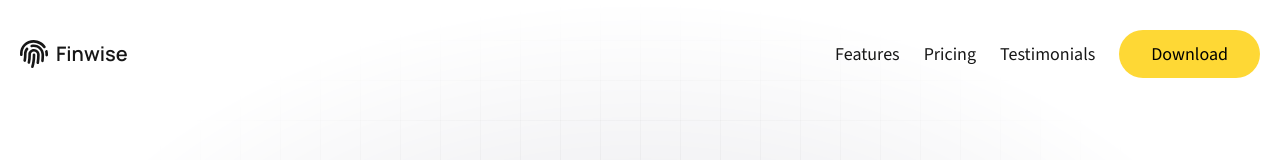
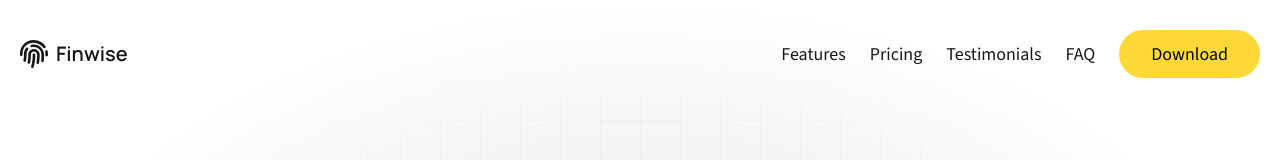
Before and after one commit to Ortannu/finwise-saas-landing-page, a Next.js app: page / in a window 1280 px wide. Shown: the top 160 px of the page. Built offline with nearby package versions, Linux system fonts and the light colour scheme.

Commit message:
Update menuItems.ts

```diff
--- a/src/data/menuItems.ts
+++ b/src/data/menuItems.ts
@@ -1,16 +1,8 @@
 import { IMenuItem } from "@/types";
 
 export const menuItems: IMenuItem[] = [
-    {
-        text: "Features",
-        url: "#features"
-    },
-    {
-        text: "Pricing",
-        url: "#pricing"
-    },
-    {
-        text: "Testimonials",
-        url: "#testimonials"
-    }
+  { text: "Features", url: "#features" },
+  { text: "Pricing", url: "#pricing" },
+  { text: "Testimonials", url: "#testimonials" },
+  { text: "FAQ", url: "#faq" }
 ];
```
